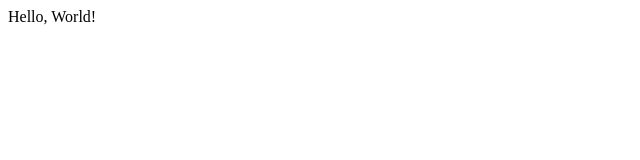
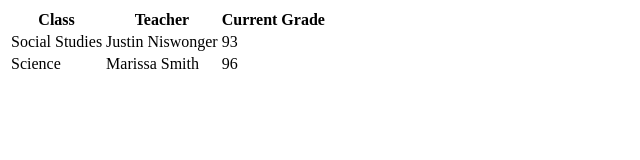
Before and after one commit to Naveen699/progressbook, a plain HTML site: page index.html in a window 1280 px wide. Shown: the whole page, without its empty margins (0-640 px from the left). Drawn offline with Linux system fonts and the light colour scheme.

Commit message:
Add table with teachers, class, and grades

```diff
--- a/index.html
+++ b/index.html
@@ -5,8 +5,34 @@
 		<title>My Webpage!</title>
 	</head>
 
+	<style>
+		table {
+			border:2px black;
+
+		}
+	</style>
 
 	<body>
-		Hello, World!
+		<table>
+
+			<tr>
+				<th>Class</th>
+				<th>Teacher</th>
+				<th>Current Grade</th>
+			</tr>
+
+			<tr>
+				<td>Social Studies</td>
+				<td>Justin Niswonger</td>
+				<td>93</td>
+			</tr>
+
+			<tr>
+				<td>Science</td>
+				<td>Marissa Smith</td>
+				<td>96</td>
+			</tr>
+
+		</table>
 	</body>
 </html>
```
